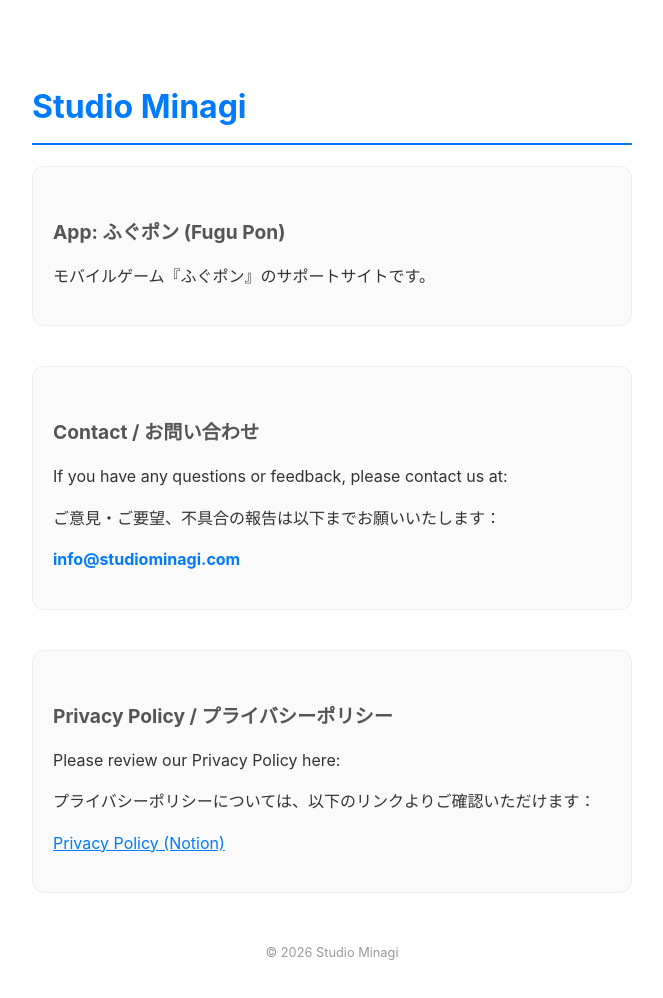
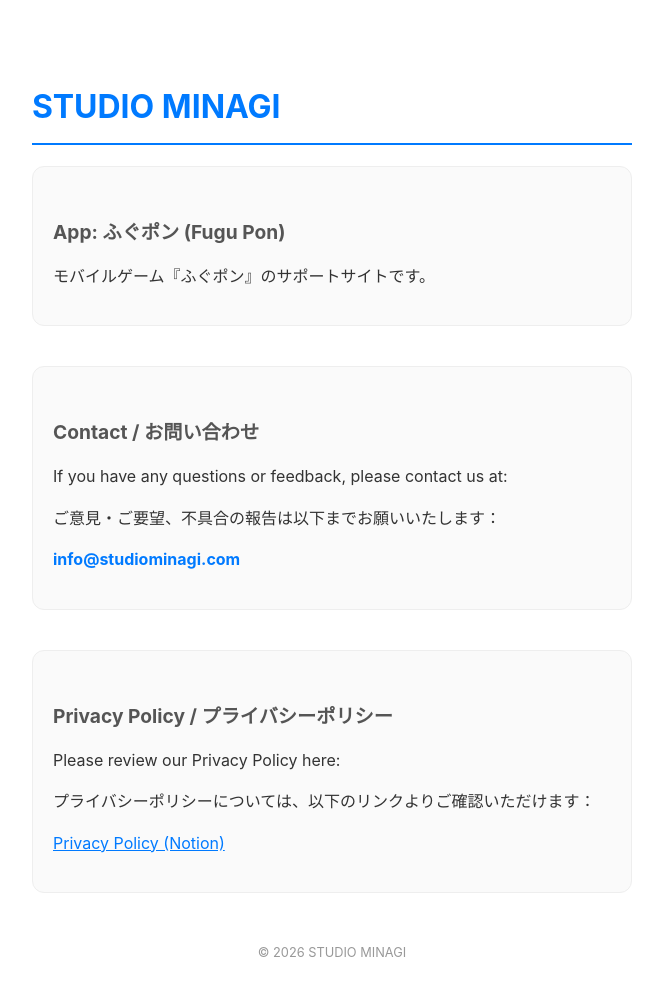
Before and after one commit to TakaoSeki/studio-minagi-site, a plain HTML site: page index.html in a window 1280 px wide. Shown: the whole page, without its empty margins (308-971 px from the left). Drawn offline with Linux system fonts and the light colour scheme.

Commit message:
Update index.html

```diff
--- a/index.html
+++ b/index.html
@@ -16,7 +16,7 @@
 </head>
 <body>
 
-    <h1>Studio Minagi</h1>
+    <h1>STUDIO MINAGI</h1>
 
     <div class="section">
         <h2>App: ふぐポン (Fugu Pon)</h2>
@@ -38,7 +38,7 @@
     </div>
 
     <footer>
-        <p>&copy; 2026 Studio Minagi</p>
+        <p>&copy; 2026 STUDIO MINAGI</p>
     </footer>
 
 </body>
```
